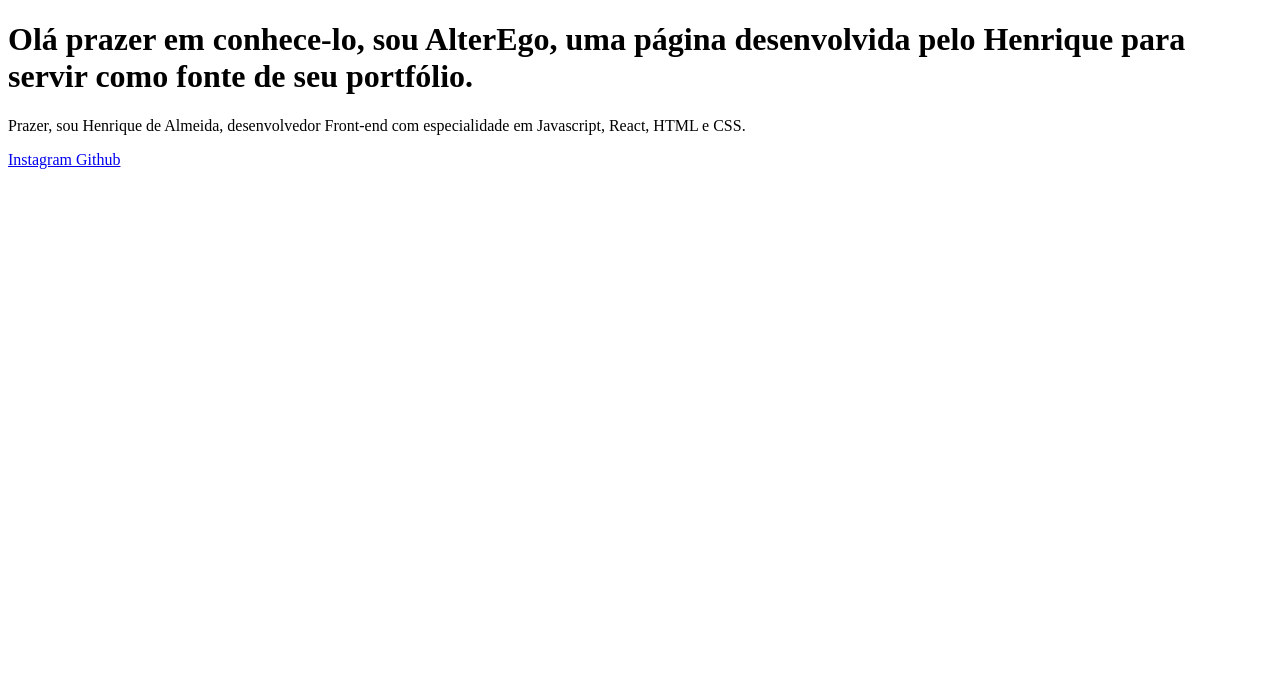
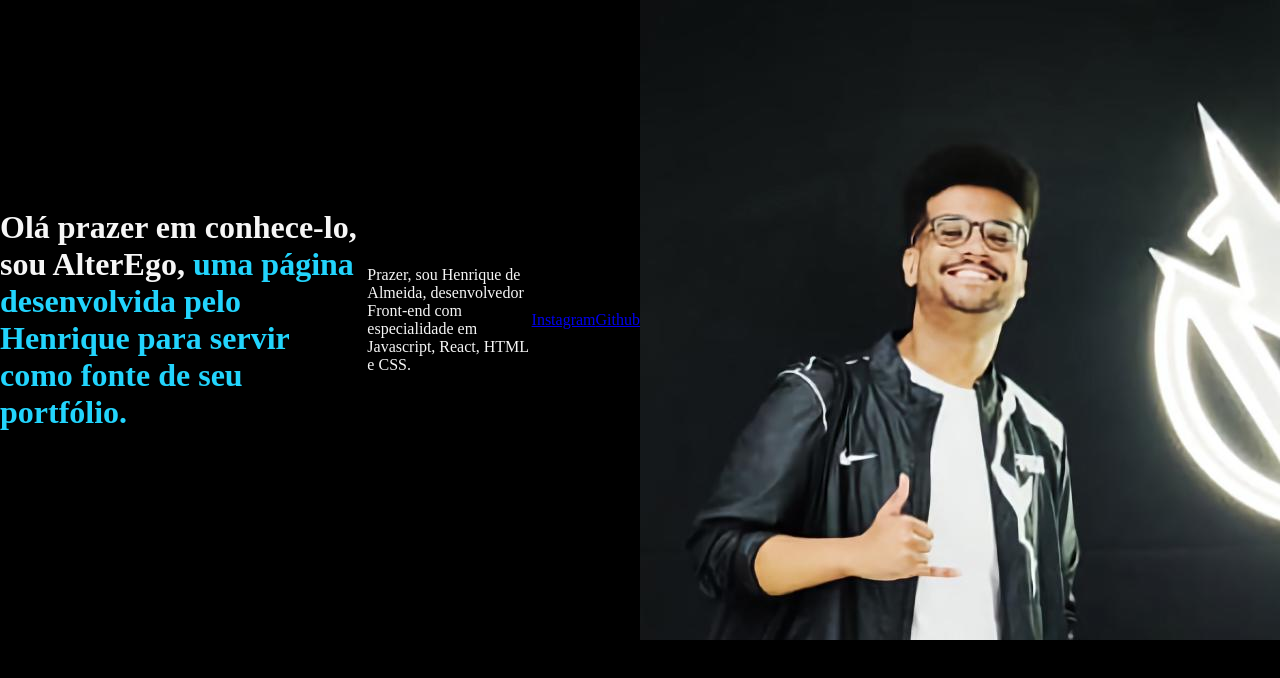
Before and after one commit to Henryqtt/MyPortfolio, a plain HTML site: page index.html in a window 1280 px wide. Drawn offline with Linux system fonts and the light colour scheme.

Commit message:
inicio-css

```diff
--- a/index.html
+++ b/index.html
@@ -5,14 +5,17 @@
     <meta http-equiv="X-UA-Compatible" content="IE=edge">
     <meta name="viewport" content="width=device-width, initial-scale=1.0">
     <title>Alter Ego</title>
+    <link rel="stylesheet" href="style.css">
 </head>
 <body>
     <header></header>
-    <main>
-        <h1>Olá prazer em conhece-lo, sou AlterEgo, <strong> uma página desenvolvida pelo Henrique para servir como fonte de seu portfólio. </strong> </h1>
-        <p>Prazer, sou Henrique de Almeida, desenvolvedor Front-end com especialidade em Javascript, React, HTML e CSS.</p>
+    <main class="apresentacao">
+        <h1>Olá prazer em conhece-lo, sou AlterEgo, <strong class="titulo-destaque"> uma página desenvolvida pelo Henrique para servir como fonte de seu portfólio. </strong> </h1>
+        <p>Prazer, sou Henrique de Almeida, desenvolvedor Front-end com especialidade em Javascript, React, HTML e CSS. </p>
         <a href="https://www.instagram.com/henryq.png/"> Instagram </a>
         <a href="https://github.com/Henryqtt"> Github </a>
+
+        <img src="arquivos_do_projeto/Eu.jpg" alt="Minha Foto">
     </main>
     <footer></footer>
 
--- /dev/null
+++ b/style.css
@@ -0,0 +1,19 @@
+* {
+    margin: 0;
+    padding: 0;
+}
+body {
+    height: 100vh;
+    box-sizing: border-box;
+    background-color: #000000;
+    color: #F6F6F6;
+}
+.titulo-destaque {
+    color: #22D4FD
+}
+
+.apresentacao{
+    display: flex;
+   /* flex-direction: column; */
+   align-items: center;
+}
```
Also changed, not shown: arquivos_do_projeto/Eu.jpg (added).
